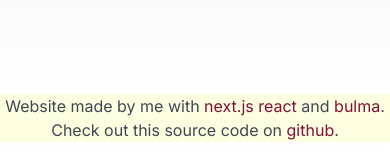
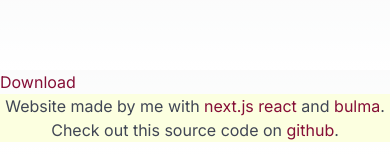
Before and after one commit to dbryan17/person-site, a Next.js app: page /cv in a window 390 px wide. Shown: the part 687-841 px from the top of the page. Built offline with nearby package versions, Linux system fonts and the light colour scheme.

Commit message:
add download button for iphones

```diff
--- a/app/cv/page.js
+++ b/app/cv/page.js
@@ -1,8 +1,18 @@
 /* make CV go to this too with next.js !!! todo !!!*/
+
+// https://stackoverflow.com/questions/75511392/pdf-in-iframe-only-first-page-on-iphone-ipad-view#:~:text=PDFs%20are%20not%20supported%20in,embedded%20inside%20an%20HTML%20page.
+// i frame only display first page on iphones
 export default function cv() {
   return (
-    <div className="iframeCont">
-      <iframe src="/files/cv/CV.pdf" width="100%" height="100%"></iframe>
-    </div>
+    <>
+      <div className="iframeCont">
+        <iframe src="/files/cv/CV.pdf" width="100%" height="100%"></iframe>
+      </div>
+      <div className="iframebelowcont">
+        <a href="/files/cv/CV.pdf" target="_blank" rel="noopener noreferrer">
+          Download
+        </a>
+      </div>
+    </>
   );
 }
--- a/app/styles.scss
+++ b/app/styles.scss
@@ -60,7 +60,9 @@
 body {
   display: flex;
   flex-direction: column;
+  // changed this from min-height: 100vh for the iframe. Make sure it still works!!!!
   height: 100vh;
+  // min-height: 100vh;
 }
 
 .pageContainer {
@@ -68,10 +70,6 @@
   display: flex;
   align-items: center;
   flex: 1;
-}
-
-.pageContainer {
-  // height: 100vh;
 }
 
 .outline-link {
@@ -235,6 +233,11 @@
   width: 100%;
   height: 100%;
 }
+.iframebelowcont {
+  width: 100%;
+  display: flex;
+  justify-content: flex-start;
+}
 
 // // Import the Google Font
 // @import url("https:; //fonts.googleapis.com/css?family=Nunito:400,700");
```
